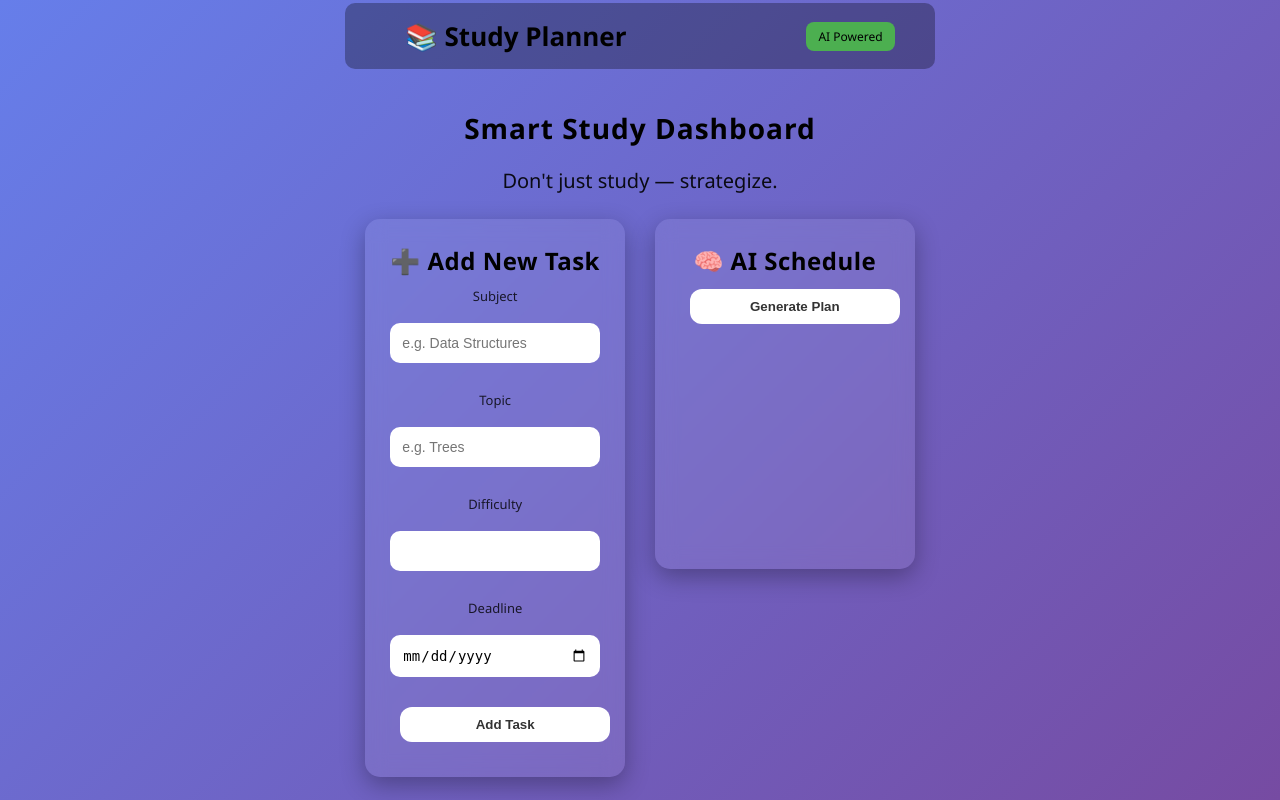
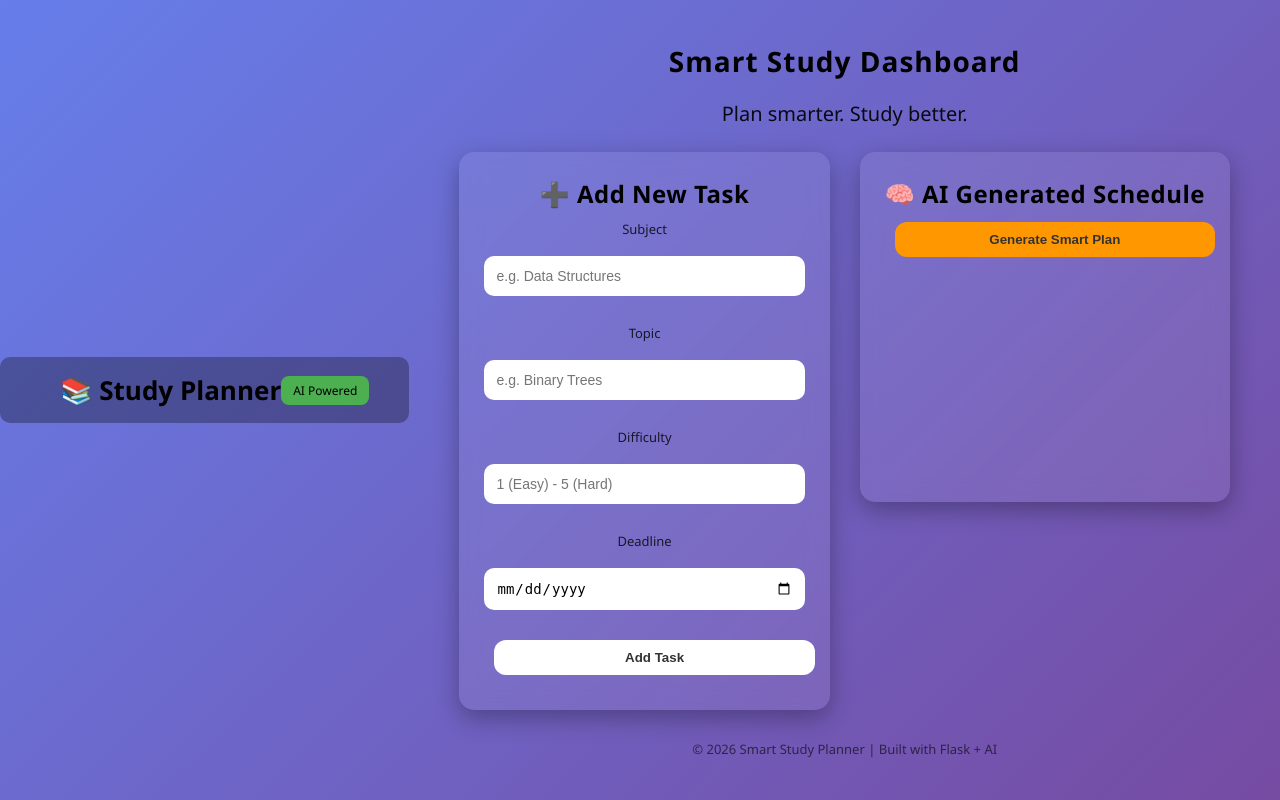
Before and after one commit to skashyap08/AI-based-study-planner, a Flask app: page / in a window 1280 px wide. Run offline with Flask 3, Linux system fonts and the light colour scheme.

Commit message:
added new files

```diff
--- a/templates/index.html
+++ b/templates/index.html
@@ -6,8 +6,6 @@
     <link rel="stylesheet" href="/static/style.css">
 </head>
 <body>
-
-<div class="page-wrapper">
 
 <!-- Navbar -->
 <nav class="navbar">
@@ -20,13 +18,13 @@
     <!-- Header -->
     <header class="header">
         <h1>Smart Study Dashboard</h1>
-            <p>Don't just study — strategize.</p>
+        <p>Plan smarter. Study better.</p>
     </header>
 
     <!-- Main Grid -->
     <div class="main-grid">
 
-            <!-- Add Task -->
+        <!-- Add Task Panel -->
         <section class="card">
             <h2>➕ Add New Task</h2>
 
@@ -35,10 +33,10 @@
                 <input id="subject" placeholder="e.g. Data Structures">
 
                 <label>Topic</label>
-                    <input id="topic" placeholder="e.g. Trees">
+                <input id="topic" placeholder="e.g. Binary Trees">
 
                 <label>Difficulty</label>
-                    <input id="difficulty" type="number" min="1" max="5">
+                <input id="difficulty" type="number" min="1" max="5" placeholder="1 (Easy) - 5 (Hard)">
 
                 <label>Deadline</label>
                 <input id="deadline" type="date">
@@ -47,18 +45,23 @@
             </div>
         </section>
 
-            <!-- Schedule -->
+        <!-- Schedule Panel -->
         <section class="card">
-                <h2>🧠 AI Schedule</h2>
+            <h2>🧠 AI Generated Schedule</h2>
 
-                <button onclick="getSchedule()">Generate Plan</button>
+            <button class="generate-btn" onclick="getSchedule()">
+                Generate Smart Plan
+            </button>
 
             <ul id="taskList"></ul>
         </section>
 
     </div>
 
-    </div>
+    <!-- Footer -->
+    <footer class="footer">
+        <p>© 2026 Smart Study Planner | Built with Flask + AI</p>
+    </footer>
 
 </div>
 
```
Lines whose indentation alone changed are shown as unchanged.
